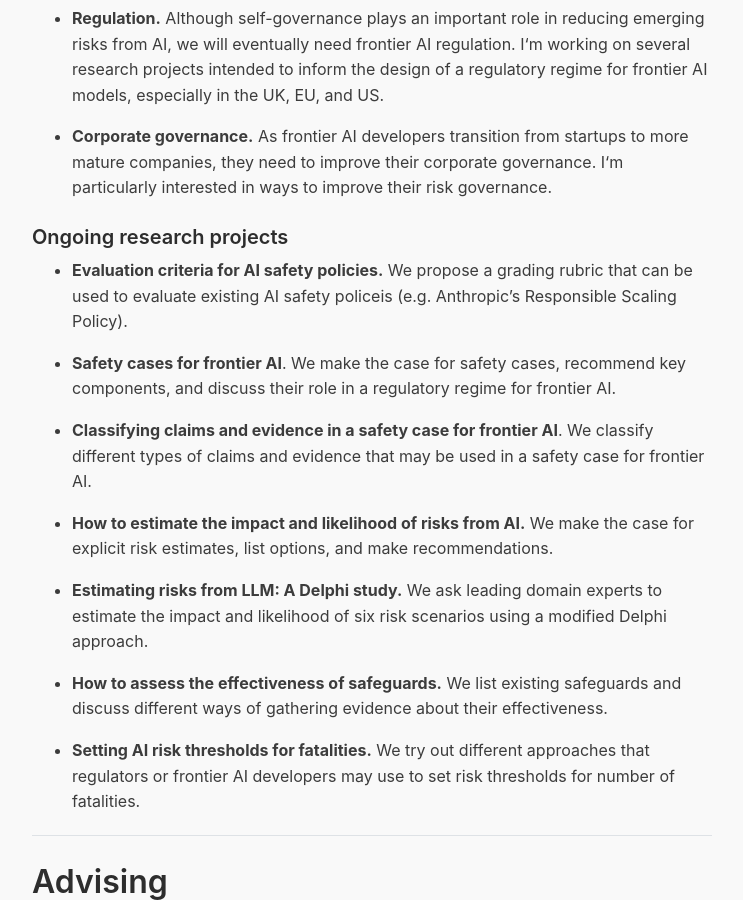
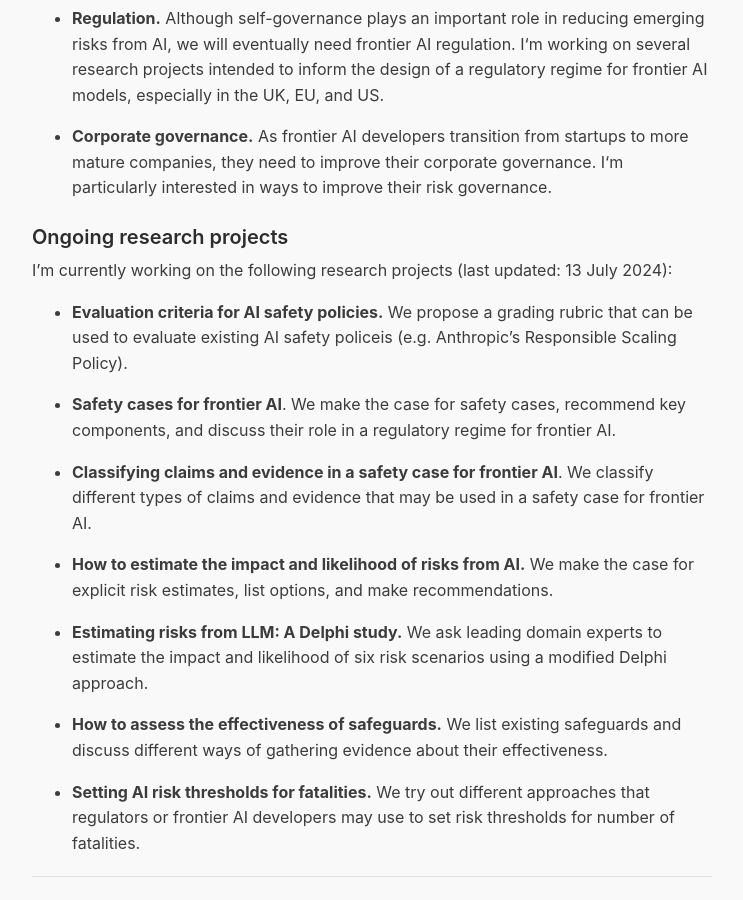
Before and after one commit to jonasschuett/jonasschuett.github.io, a Jekyll site: the page built from _posts/2020-04-04-introduction.md, in a window 1280 px wide and 900 px high, scrolled down 1627 px. Shown: the whole window, without its empty margins (268-1011 px from the left). Built offline with Jekyll 4.4.1, drawn with Linux system fonts in a browser that asks for light colours; nearby versions of some CDN libraries.

Commit message:
Update 2020-04-04-introduction.md

```diff
--- a/_posts/2020-04-04-introduction.md
+++ b/_posts/2020-04-04-introduction.md
@@ -37,6 +37,8 @@ My research is aimed at reducing emerging risks from AI, especially by improving
 - **Corporate governance.** As frontier AI developers transition from startups to more mature companies, they need to improve their corporate governance. I‘m particularly interested in ways to improve their risk governance.
 
 ### Ongoing research projects
+
+I'm currently working on the following research projects (last updated: 13 July 2024):
 
 - **Evaluation criteria for AI safety policies.** We propose a grading rubric that can be used to evaluate existing AI safety policeis (e.g. Anthropic's Responsible Scaling Policy).
 
```
